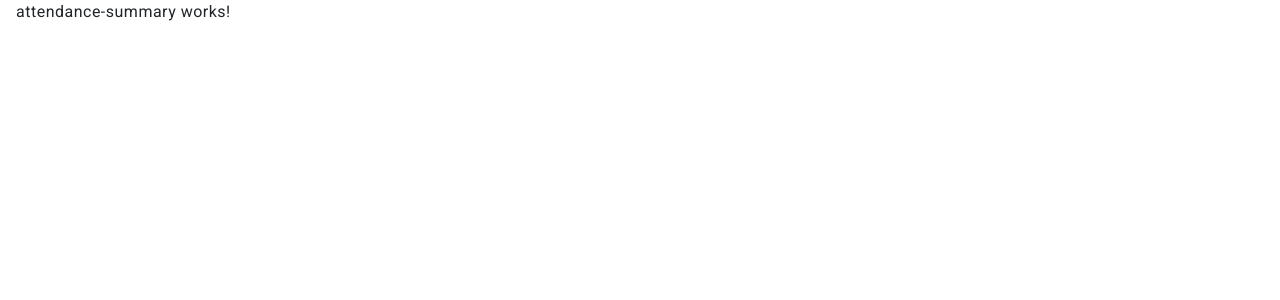
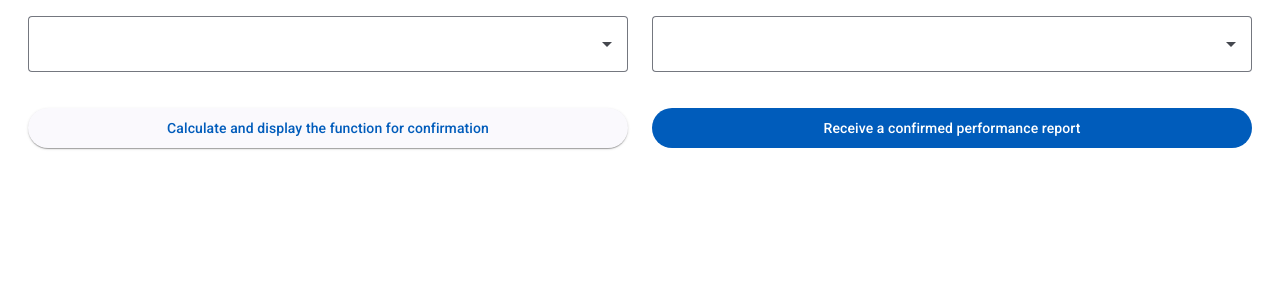
Before and after one commit to GrandAmir72/en-punch-card, an Angular app in the folder en-puch-card-app/: page /attendance-summary in a window 1280 px wide. Shown: the top 300 px of the page. Built offline with nearby package versions, Linux system fonts and the light colour scheme.

Commit message:
fix UI for Karkard

```diff
--- a/en-puch-card-app/src/app/components/Dashboard/Offices/attendance-summary/attendance-summary.component.html
+++ b/en-puch-card-app/src/app/components/Dashboard/Offices/attendance-summary/attendance-summary.component.html
@@ -1 +1,37 @@
-<p>attendance-summary works!</p>
+<div class="container-fluid">
+    <div class="row my-3">
+        <div class="col-6">
+            <mat-form-field class="w-100" appearance="outline">
+                <mat-select>
+                    <mat-option value="2024">2024</mat-option>
+                </mat-select>
+            </mat-form-field>
+        </div>
+        <div class="col-6">
+            <mat-form-field class="w-100" appearance="outline">
+                <mat-select>
+                    <mat-option value="January">January</mat-option>
+                    <mat-option value="February">February</mat-option>
+                    <mat-option value="March">March</mat-option>
+                    <mat-option value="April">April</mat-option>
+                    <mat-option value="May">May</mat-option>
+                    <mat-option value="June">June</mat-option>
+                    <mat-option value="July">July</mat-option>
+                    <mat-option value="August">August</mat-option>
+                    <mat-option value="September">September</mat-option>
+                    <mat-option value="October">October</mat-option>
+                    <mat-option value="November">November</mat-option>
+                    <mat-option value="December">December</mat-option>
+                </mat-select>
+            </mat-form-field>
+        </div>
+    </div>
+    <div class="row">
+        <div class="col-6">
+            <button mat-raised-button class="w-100">Calculate and display the function for confirmation</button>
+        </div>
+        <div class="col-6">
+            <button mat-flat-button class="w-100">Receive a confirmed performance report</button>
+        </div>
+    </div>
+</div>
```
